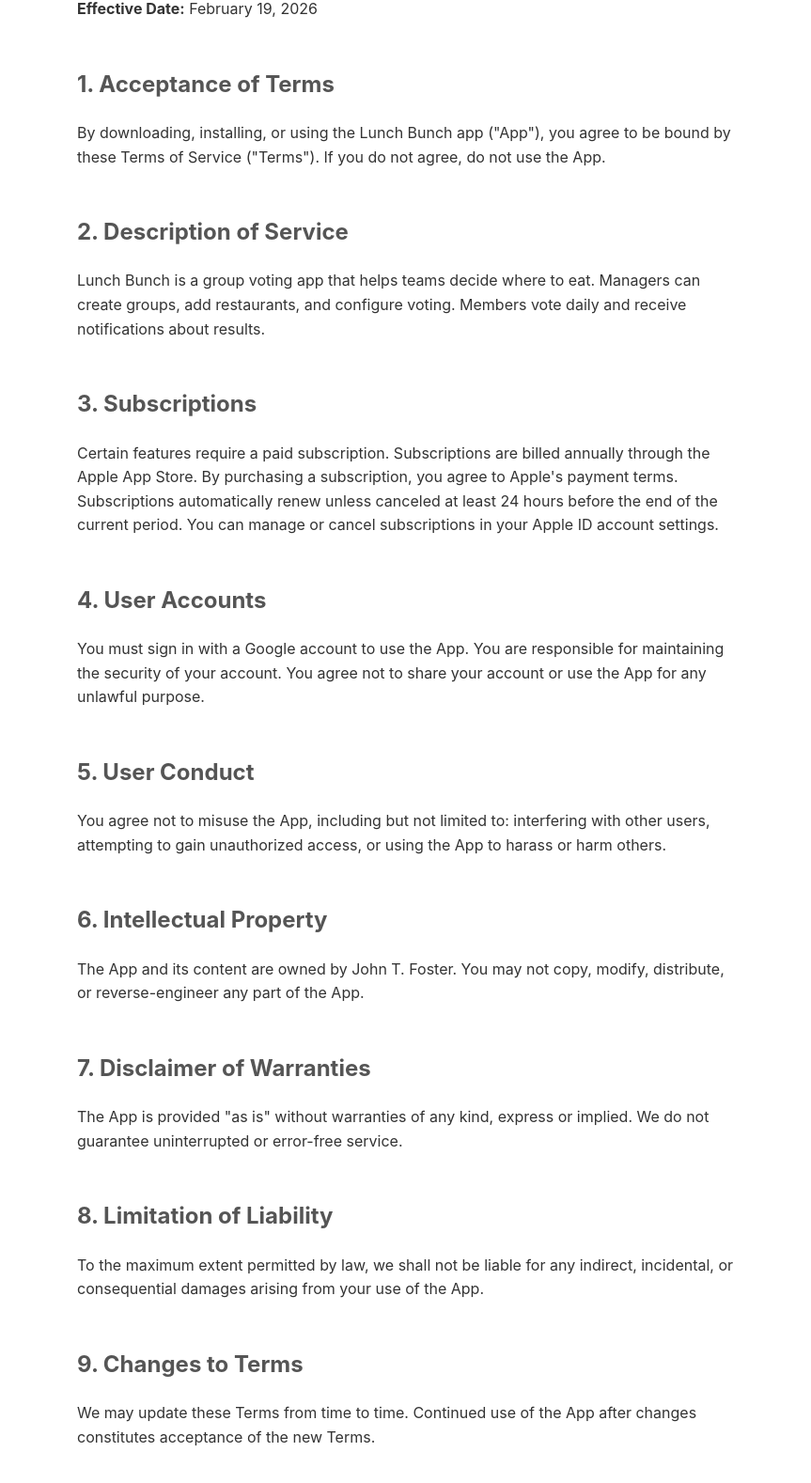
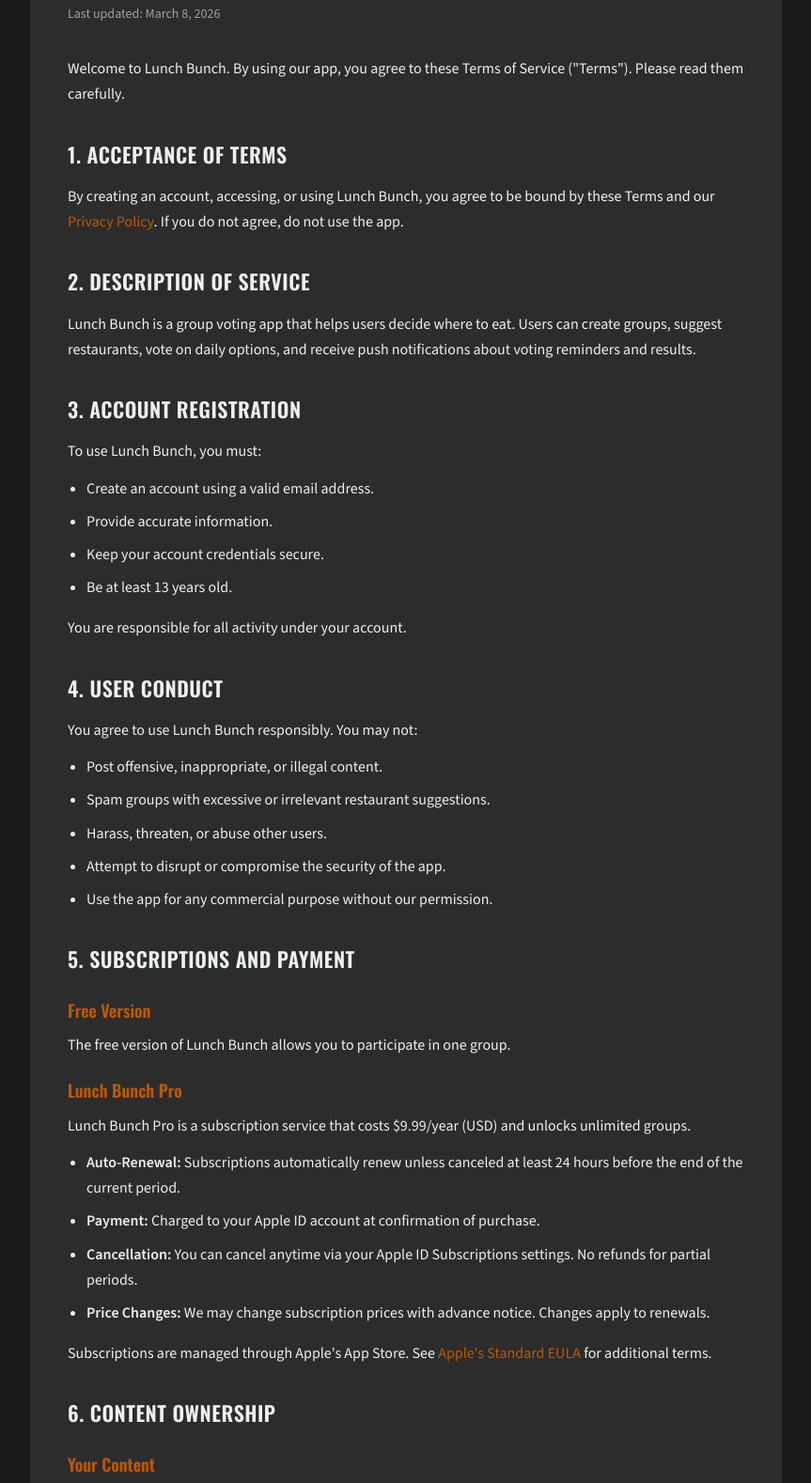
Before and after one commit to johntfoster/lunch-bunch, a website: page src/terms.html in a window 1280 px wide. Shown: the part 121-1699 px from the top of the page at 94% size, without its empty margins (208-1071 px from the left). Drawn offline with nearby package versions, Linux system fonts and the light colour scheme.

Commit message:
Add Terms of Service and footer links in Settings
- Create terms.html with comprehensive Terms of Service
- Add Support/Privacy/Terms links to Settings modal footer
- Links open in new tab (target=_blank)
- Styled to match app theme (burnt orange, dark mode)
- Ready for App Store submission

```diff
--- a/src/terms.html
+++ b/src/terms.html
@@ -4,45 +4,195 @@
   <meta charset="UTF-8">
   <meta name="viewport" content="width=device-width, initial-scale=1.0">
   <title>Terms of Service - Lunch Bunch</title>
+  <link href="https://fonts.googleapis.com/css2?family=Oswald:wght@400;600&family=Source+Sans+3:wght@400;600&display=swap" rel="stylesheet">
   <style>
-body { font-family: -apple-system, system-ui, sans-serif; max-width: 700px; margin: 0 auto; padding: 24px; color: #333; line-height: 1.6; }
-h1 { color: #bf5700; }
-h2 { color: #555; margin-top: 2em; }
-p { margin: 1em 0; }
+    :root {
+      --primary: #bf5700;
+      --text: #ecf0f1;
+      --text-muted: #95a5a6;
+      --near-black: #1a1a1a;
+      --dark-steel: #2c2c2c;
+    }
+    * { margin: 0; padding: 0; box-sizing: border-box; }
+    body {
+      font-family: 'Source Sans 3', sans-serif;
+      background: var(--near-black);
+      color: var(--text);
+      line-height: 1.7;
+      padding: 20px;
+    }
+    .container {
+      max-width: 800px;
+      margin: 0 auto;
+      background: var(--dark-steel);
+      border-radius: 12px;
+      padding: 40px;
+    }
+    h1 {
+      font-family: 'Oswald', sans-serif;
+      color: var(--primary);
+      font-size: 32px;
+      margin-bottom: 10px;
+    }
+    h2 {
+      font-family: 'Oswald', sans-serif;
+      color: var(--text);
+      font-size: 22px;
+      margin-top: 32px;
+      margin-bottom: 12px;
+      text-transform: uppercase;
+      letter-spacing: 0.5px;
+    }
+    h3 {
+      font-family: 'Oswald', sans-serif;
+      color: var(--primary);
+      font-size: 18px;
+      margin-top: 20px;
+      margin-bottom: 8px;
+    }
+    p, li {
+      color: var(--text);
+      font-size: 16px;
+      margin-bottom: 12px;
+    }
+    ul {
+      margin-left: 20px;
+      margin-bottom: 16px;
+    }
+    li {
+      margin-bottom: 8px;
+    }
+    strong {
+      color: var(--text);
+      font-weight: 600;
+    }
+    a {
+      color: var(--primary);
+      text-decoration: none;
+    }
+    a:hover {
+      text-decoration: underline;
+    }
+    .updated {
+      color: var(--text-muted);
+      font-size: 14px;
+      margin-bottom: 32px;
+    }
+    .footer {
+      margin-top: 40px;
+      padding-top: 20px;
+      border-top: 1px solid rgba(255,255,255,0.1);
+      text-align: center;
+      color: var(--text-muted);
+      font-size: 14px;
+    }
+    @media (max-width: 600px) {
+      .container {
+        padding: 24px;
+      }
+      h1 {
+        font-size: 28px;
+      }
+      h2 {
+        font-size: 20px;
+      }
+    }
   </style>
 </head>
 <body>
+  <div class="container">
     <h1>Terms of Service</h1>
-<p><strong>Effective Date:</strong> February 19, 2026</p>
+    <p class="updated">Last updated: March 8, 2026</p>
+
+    <p>Welcome to Lunch Bunch. By using our app, you agree to these Terms of Service ("Terms"). Please read them carefully.</p>
 
     <h2>1. Acceptance of Terms</h2>
-<p>By downloading, installing, or using the Lunch Bunch app ("App"), you agree to be bound by these Terms of Service ("Terms"). If you do not agree, do not use the App.</p>
+    <p>By creating an account, accessing, or using Lunch Bunch, you agree to be bound by these Terms and our <a href="/privacy.html">Privacy Policy</a>. If you do not agree, do not use the app.</p>
 
     <h2>2. Description of Service</h2>
-<p>Lunch Bunch is a group voting app that helps teams decide where to eat. Managers can create groups, add restaurants, and configure voting. Members vote daily and receive notifications about results.</p>
+    <p>Lunch Bunch is a group voting app that helps users decide where to eat. Users can create groups, suggest restaurants, vote on daily options, and receive push notifications about voting reminders and results.</p>
 
-<h2>3. Subscriptions</h2>
-<p>Certain features require a paid subscription. Subscriptions are billed annually through the Apple App Store. By purchasing a subscription, you agree to Apple's payment terms. Subscriptions automatically renew unless canceled at least 24 hours before the end of the current period. You can manage or cancel subscriptions in your Apple ID account settings.</p>
+    <h2>3. Account Registration</h2>
+    <p>To use Lunch Bunch, you must:</p>
+    <ul>
+      <li>Create an account using a valid email address.</li>
+      <li>Provide accurate information.</li>
+      <li>Keep your account credentials secure.</li>
+      <li>Be at least 13 years old.</li>
+    </ul>
+    <p>You are responsible for all activity under your account.</p>
 
-<h2>4. User Accounts</h2>
-<p>You must sign in with a Google account to use the App. You are responsible for maintaining the security of your account. You agree not to share your account or use the App for any unlawful purpose.</p>
+    <h2>4. User Conduct</h2>
+    <p>You agree to use Lunch Bunch responsibly. You may not:</p>
+    <ul>
+      <li>Post offensive, inappropriate, or illegal content.</li>
+      <li>Spam groups with excessive or irrelevant restaurant suggestions.</li>
+      <li>Harass, threaten, or abuse other users.</li>
+      <li>Attempt to disrupt or compromise the security of the app.</li>
+      <li>Use the app for any commercial purpose without our permission.</li>
+    </ul>
 
-<h2>5. User Conduct</h2>
-<p>You agree not to misuse the App, including but not limited to: interfering with other users, attempting to gain unauthorized access, or using the App to harass or harm others.</p>
+    <h2>5. Subscriptions and Payment</h2>
+    <h3>Free Version</h3>
+    <p>The free version of Lunch Bunch allows you to participate in one group.</p>
 
-<h2>6. Intellectual Property</h2>
-<p>The App and its content are owned by John T. Foster. You may not copy, modify, distribute, or reverse-engineer any part of the App.</p>
+    <h3>Lunch Bunch Pro</h3>
+    <p>Lunch Bunch Pro is a subscription service that costs $9.99/year (USD) and unlocks unlimited groups.</p>
+    <ul>
+      <li><strong>Auto-Renewal:</strong> Subscriptions automatically renew unless canceled at least 24 hours before the end of the current period.</li>
+      <li><strong>Payment:</strong> Charged to your Apple ID account at confirmation of purchase.</li>
+      <li><strong>Cancellation:</strong> You can cancel anytime via your Apple ID Subscriptions settings. No refunds for partial periods.</li>
+      <li><strong>Price Changes:</strong> We may change subscription prices with advance notice. Changes apply to renewals.</li>
+    </ul>
+    <p>Subscriptions are managed through Apple's App Store. See <a href="https://www.apple.com/legal/internet-services/itunes/dev/stdeula/" target="_blank">Apple's Standard EULA</a> for additional terms.</p>
 
-<h2>7. Disclaimer of Warranties</h2>
-<p>The App is provided "as is" without warranties of any kind, express or implied. We do not guarantee uninterrupted or error-free service.</p>
+    <h2>6. Content Ownership</h2>
+    <h3>Your Content</h3>
+    <p>You retain ownership of restaurant suggestions and votes you submit. By using Lunch Bunch, you grant us a non-exclusive, worldwide license to use, display, and process your content solely to operate the service.</p>
 
-<h2>8. Limitation of Liability</h2>
-<p>To the maximum extent permitted by law, we shall not be liable for any indirect, incidental, or consequential damages arising from your use of the App.</p>
+    <h3>Our Content</h3>
+    <p>All app design, text, graphics, logos, and code are owned by Lunch Bunch and protected by copyright and trademark laws.</p>
 
-<h2>9. Changes to Terms</h2>
-<p>We may update these Terms from time to time. Continued use of the App after changes constitutes acceptance of the new Terms.</p>
+    <h2>7. Account Termination</h2>
+    <p>We may suspend or terminate your account if you violate these Terms. You may delete your account at any time by contacting <a href="mailto:support@lunchbunch.app">support@lunchbunch.app</a>.</p>
 
-<h2>10. Contact</h2>
-<p>Questions about these Terms? Contact us at <a href="mailto:johntfosterjr@gmail.com">johntfosterjr@gmail.com</a>.</p>
+    <h2>8. Disclaimer of Warranties</h2>
+    <p>Lunch Bunch is provided "as is" without warranties of any kind, express or implied. We do not guarantee:</p>
+    <ul>
+      <li>Uninterrupted or error-free operation.</li>
+      <li>Accuracy or completeness of content.</li>
+      <li>That the app will meet your specific requirements.</li>
+    </ul>
+
+    <h2>9. Limitation of Liability</h2>
+    <p>To the maximum extent permitted by law, Lunch Bunch and its owners, operators, and affiliates are not liable for:</p>
+    <ul>
+      <li>Indirect, incidental, or consequential damages.</li>
+      <li>Loss of data, profits, or goodwill.</li>
+      <li>Damages arising from your use or inability to use the app.</li>
+    </ul>
+    <p>Our total liability shall not exceed the amount you paid for your subscription in the past 12 months.</p>
+
+    <h2>10. Indemnification</h2>
+    <p>You agree to indemnify and hold Lunch Bunch harmless from any claims, damages, or expenses arising from your use of the app, violation of these Terms, or infringement of any third-party rights.</p>
+
+    <h2>11. Changes to Terms</h2>
+    <p>We may update these Terms from time to time. We will notify you of material changes through the app or by email. Continued use after changes constitutes acceptance.</p>
+
+    <h2>12. Governing Law</h2>
+    <p>These Terms are governed by the laws of the State of Texas, United States, without regard to conflict of law principles.</p>
+
+    <h2>13. Dispute Resolution</h2>
+    <p>Any disputes arising from these Terms or your use of Lunch Bunch will be resolved through binding arbitration in accordance with the American Arbitration Association's rules, except where prohibited by law.</p>
+
+    <h2>14. Contact</h2>
+    <p>If you have questions about these Terms, contact us at:<br>
+    <a href="mailto:support@lunchbunch.app">support@lunchbunch.app</a></p>
+
+    <div class="footer">
+      © 2026 Lunch Bunch. All rights reserved.<br>
+      <a href="/privacy.html">Privacy Policy</a> · <a href="/support.html">Support</a>
+    </div>
+  </div>
 </body>
 </html>
```
Also changed, not shown: src/index.html (+11 -0 lines). Lines whose indentation alone changed are shown as unchanged.
